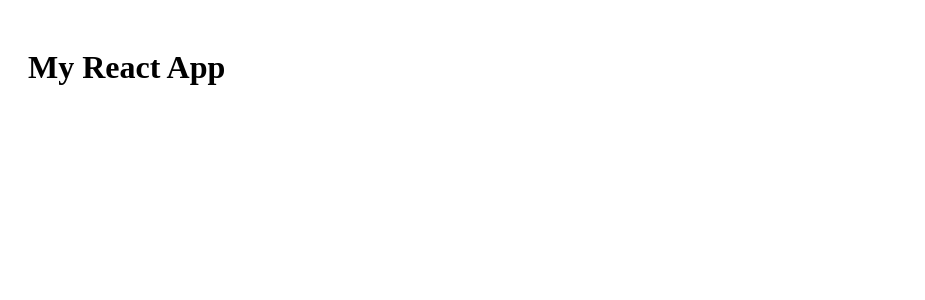
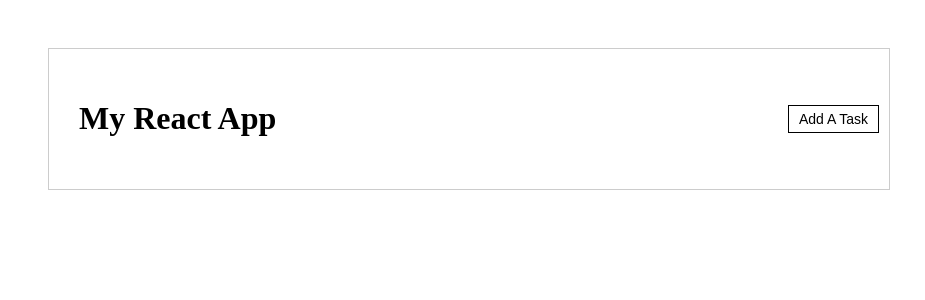
Before and after one commit to saraxixi/CS5610-Web-Development, a React (Vite) app in the folder week9/vite-project/: page / in a window 1280 px wide. Shown: the top 300 px of the page, without its empty margins (0-925 px from the left). Built offline with nearby package versions, Linux system fonts and the light colour scheme.

Commit message:
feat: enhance Header component with Add Task button and style updates

```diff
--- a/week9/vite-project/components/Header.jsx
+++ b/week9/vite-project/components/Header.jsx
@@ -2,8 +2,9 @@ import React from "react";
 
 function Header({ appName }) {
   return (
-    <header>
+    <header className="header">
       <h1>{appName}</h1>
+      <button className="add-task">Add A Task</button>
     </header>
   );
 }
--- a/week9/vite-project/src/App.jsx
+++ b/week9/vite-project/src/App.jsx
@@ -5,7 +5,7 @@ function App() {
   const appName = "My React App";
 
   return (
-    <div>
+    <div className="app-container">
       <Header appName={appName} />
     </div>
   );
--- a/week9/vite-project/src/index.css
+++ b/week9/vite-project/src/index.css
@@ -1,3 +1,28 @@
 body {
   padding: 20px;
 }
+
+.app-container {
+  border: 1px solid #ccc;
+  padding: 20px;
+  margin: 20px;
+  max-width: 800px;
+  background-color: white;
+}
+
+.header {
+  display: flex;
+  justify-content: space-between;
+  align-items: center;
+  width: 100%;
+  padding: 10px;
+}
+
+.add-task {
+  padding: 5px 10px;
+  border: 1px solid #000;
+  background: white;
+  cursor: pointer;
+  font-size: 14px;
+  white-space: nowrap;
+}
```
